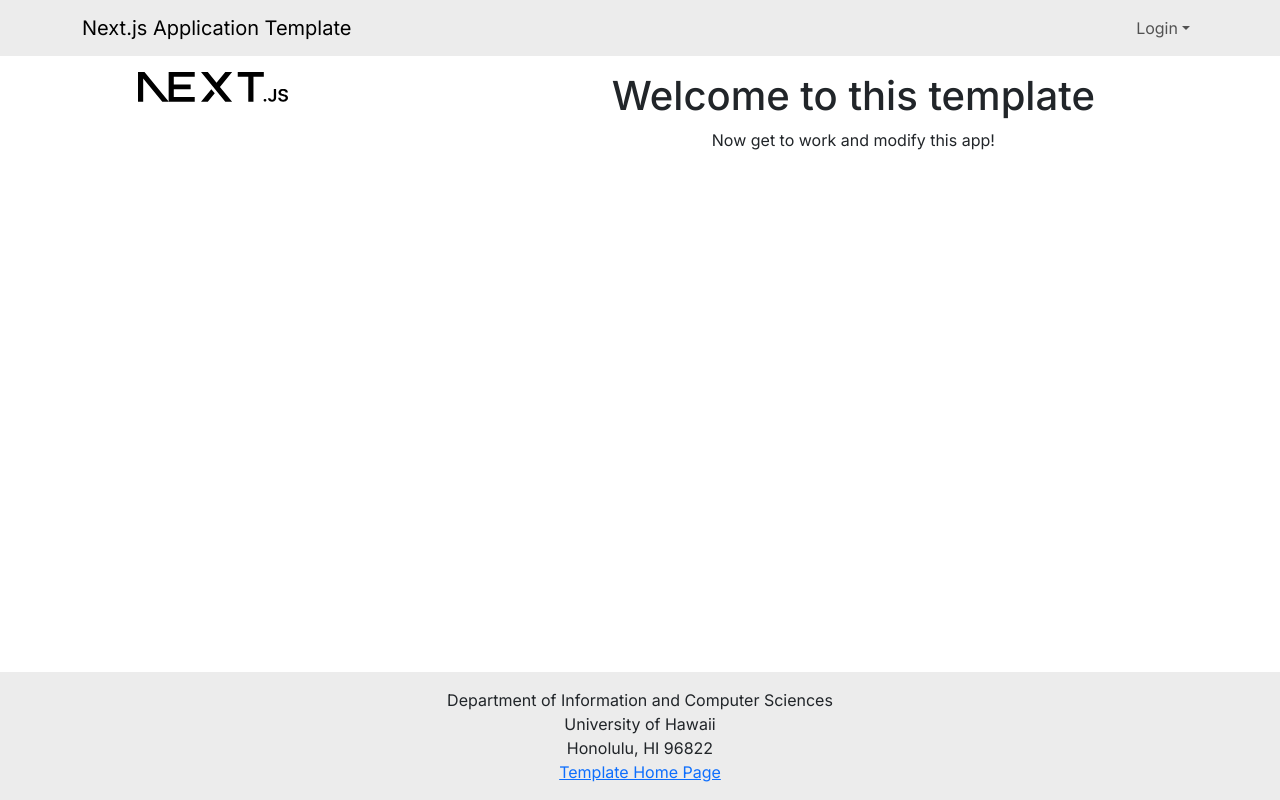
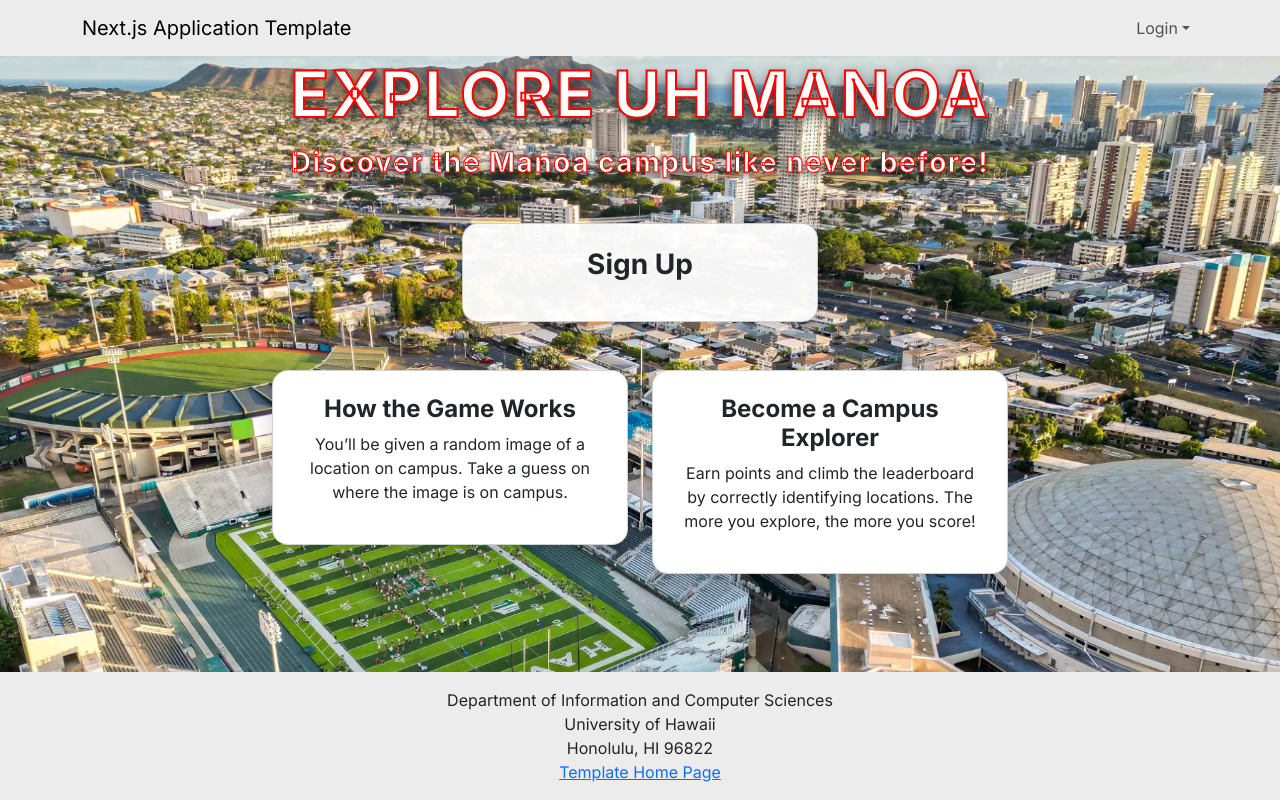
Before and after one commit to manoa-guesser/manoa-guesser, a Next.js app: page / in a window 1280 px wide. Built offline with nearby package versions, Linux system fonts and the light colour scheme; no server answers.

Commit message:
Template Home page
Need to add some more CSS and descriptions. Also need to adjust some clarity issues.

```diff
--- a/src/app/globals.css
+++ b/src/app/globals.css
@@ -1,11 +1,16 @@
 html,
 body {
+  --bs-dark: var(--nat-navbar-bg);
   --bs-light-rgb: 236, 236, 236;
+  --bs-dark-rgb: var(--nat-navbar-bg-rgb);
   box-sizing: border-box;
   height: 100%;
   padding: 0;
   margin: 0;
+  background: fixed center url("/homepage_background.webp");
+  background-size: cover;
 }
+
 .wrapper {
   box-sizing: border-box;
   min-height: 100%;
--- a/src/app/page.tsx
+++ b/src/app/page.tsx
@@ -1,21 +1,74 @@
-import { Col, Container, Image, Row } from 'react-bootstrap';
+import { Container, Row, Col, Card } from 'react-bootstrap';
 
-/** The Home page. */
 const Home = () => (
-  <main>
-    <Container id="landing-page" fluid className="py-3">
-      <Row className="align-middle text-center">
-        <Col xs={4}>
-          <Image src="next.svg" width="150px" alt="" />
-        </Col>
+  <Container className="text-center">
 
-        <Col xs={8} className="d-flex flex-column justify-content-center">
-          <h1>Welcome to this template</h1>
-          <p>Now get to work and modify this app!</p>
-        </Col>
-      </Row>
-    </Container>
-  </main>
+    {/* Hero Text */}
+    <Row className="mb-4">
+      <Col>
+        <h1
+          className="display-3 fw-bold"
+          style={{
+            color: 'white',
+            fontWeight: 900,
+            letterSpacing: '2px',
+            WebkitTextStroke: '2px red',
+            textShadow: '0px 6px 14px rgba(0,0,0,0.75)',
+          }}
+        >
+          EXPLORE UH MANOA
+        </h1>
+
+        <p
+          className="fs-3 text-white"
+          style={{
+            fontWeight: 700,
+            letterSpacing: '1.5px',
+            WebkitTextStroke: '1px red',
+            textShadow: '0px 4px 10px rgba(0,0,0,0.8)',
+          }}
+        >
+          Discover the Manoa campus like never before!
+        </p>
+      </Col>
+    </Row>
+
+    {/* Sign Up Box */}
+    <Row className="justify-content-center mb-5">
+      <Col xs={12} md={6} lg={4}>
+        <Card
+          className="p-4 shadow rounded-4"
+          style={{ backgroundColor: 'rgba(255,255,255,0.95)' }}
+        >
+          <h3 className="fw-bold mb-3">Sign Up</h3>
+        </Card>
+      </Col>
+    </Row>
+
+    {/* Information Cards */}
+    <Row className="justify-content-center g-4">
+      <Col xs={12} md={5} lg={4}>
+        <Card className="p-4 shadow rounded-4">
+          <h4 className="fw-bold mb-2">How the Game Works</h4>
+          <p>
+            You’ll be given a random image of a location on campus.
+            Take a guess on where the image is on campus.
+          </p>
+        </Card>
+      </Col>
+
+      <Col xs={12} md={5} lg={4}>
+        <Card className="p-4 shadow rounded-4">
+          <h4 className="fw-bold mb-2">Become a Campus Explorer</h4>
+          <p>
+            Earn points and climb the leaderboard by correctly identifying locations.
+            The more you explore, the more you score!
+          </p>
+        </Card>
+      </Col>
+    </Row>
+
+  </Container>
 );
 
 export default Home;
```
Also changed, not shown: public/homepage_background.webp (added).
